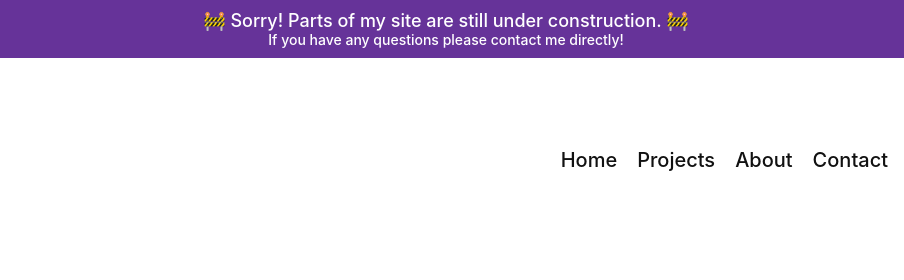
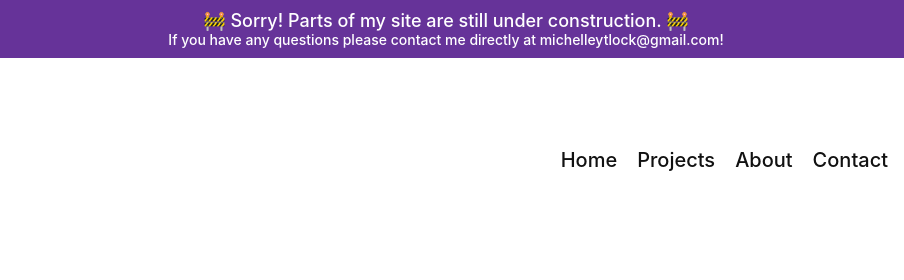
Before and after one commit to michelleytlock/portfolio, a Gatsby site: page /home in a window 1280 px wide. Shown: the top 280 px of the page, 204-1108 px from the left. Built offline with nearby package versions, Linux system fonts and the light colour scheme; Gatsby itself is replaced by a stand-in of ours.

Commit message:
Update favicon

```diff
--- a/src/components/Alert.js
+++ b/src/components/Alert.js
@@ -5,7 +5,7 @@ function Alert() {
    return (
       <div className="alert">
          <h2>🚧 Sorry! Parts of my site are still under construction. 🚧</h2>
-        <h3>If you have any questions please contact me directly!</h3>
+        <h3>If you have any questions please contact me directly at michelleytlock@gmail.com!</h3>
       </div>
    )
 }
```
Also changed, not shown: static/favicon.ico.
